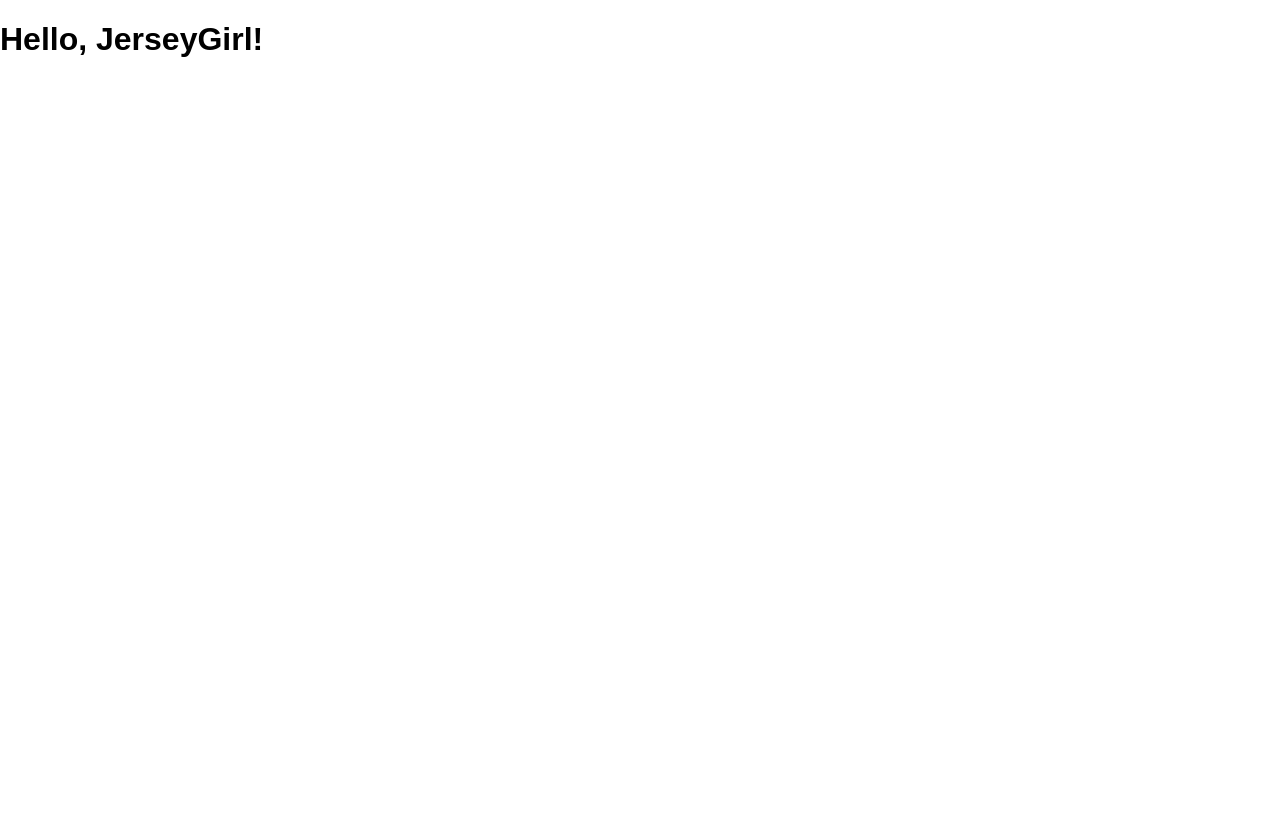
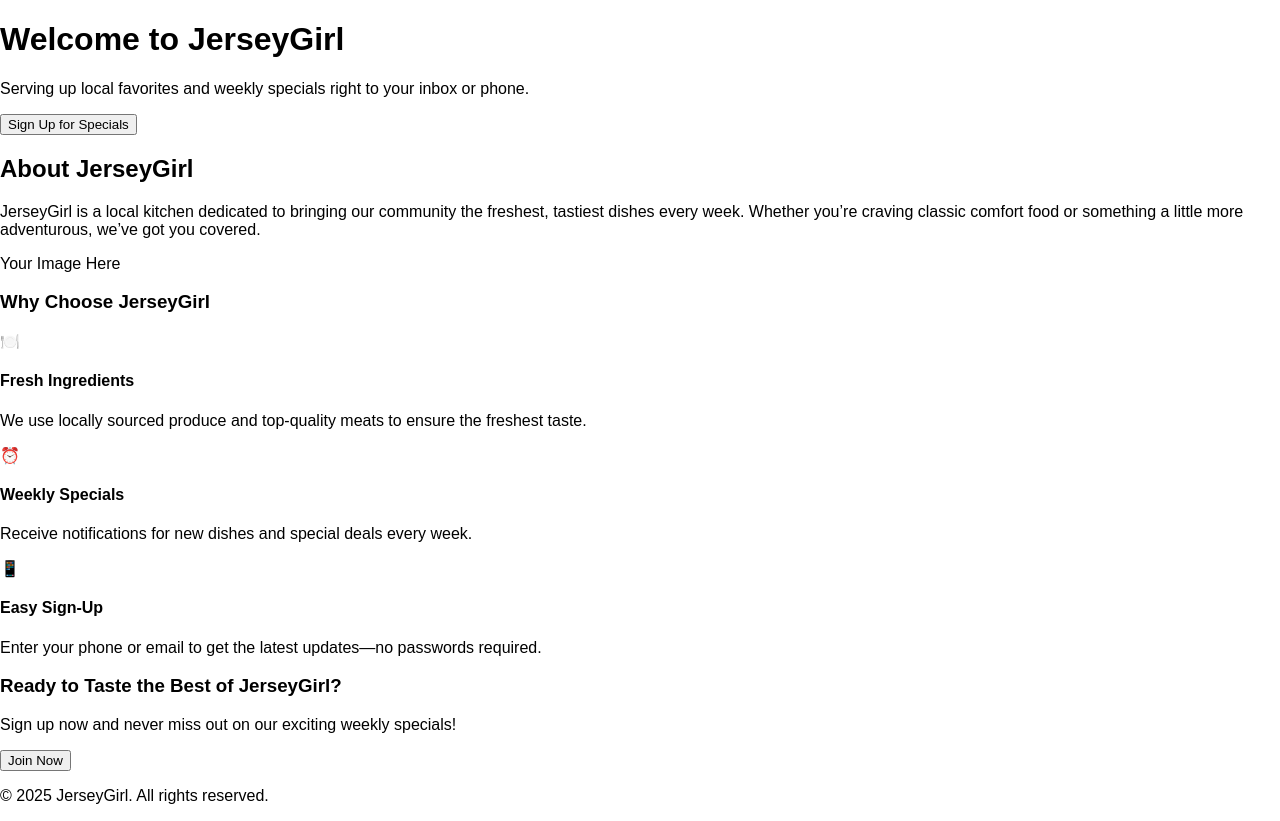
Before and after one commit to gitdavehorsley/JerseyGirl, a React (Create React App) app: page / in a window 1280 px wide. Before the commit the page ends 800 px from the top, so only its background shows below. Built offline with nearby package versions, Linux system fonts and the light colour scheme.

Commit message:
Update index.tsx

```diff
--- a/src/index.tsx
+++ b/src/index.tsx
@@ -1,13 +1,13 @@
 import React from 'react';
 import ReactDOM from 'react-dom/client';
-import './index.css'; // optional if you have index.css
-import App from './App';
+import './index.css'; // optional global stylesheet
+import LandingPage from './components/LandingPage';
 
-const container = document.getElementById('root')!;
+const container = document.getElementById('root') as HTMLElement;
 const root = ReactDOM.createRoot(container);
 
 root.render(
   <React.StrictMode>
-    <App />
+    <LandingPage />
   </React.StrictMode>
 );
```
